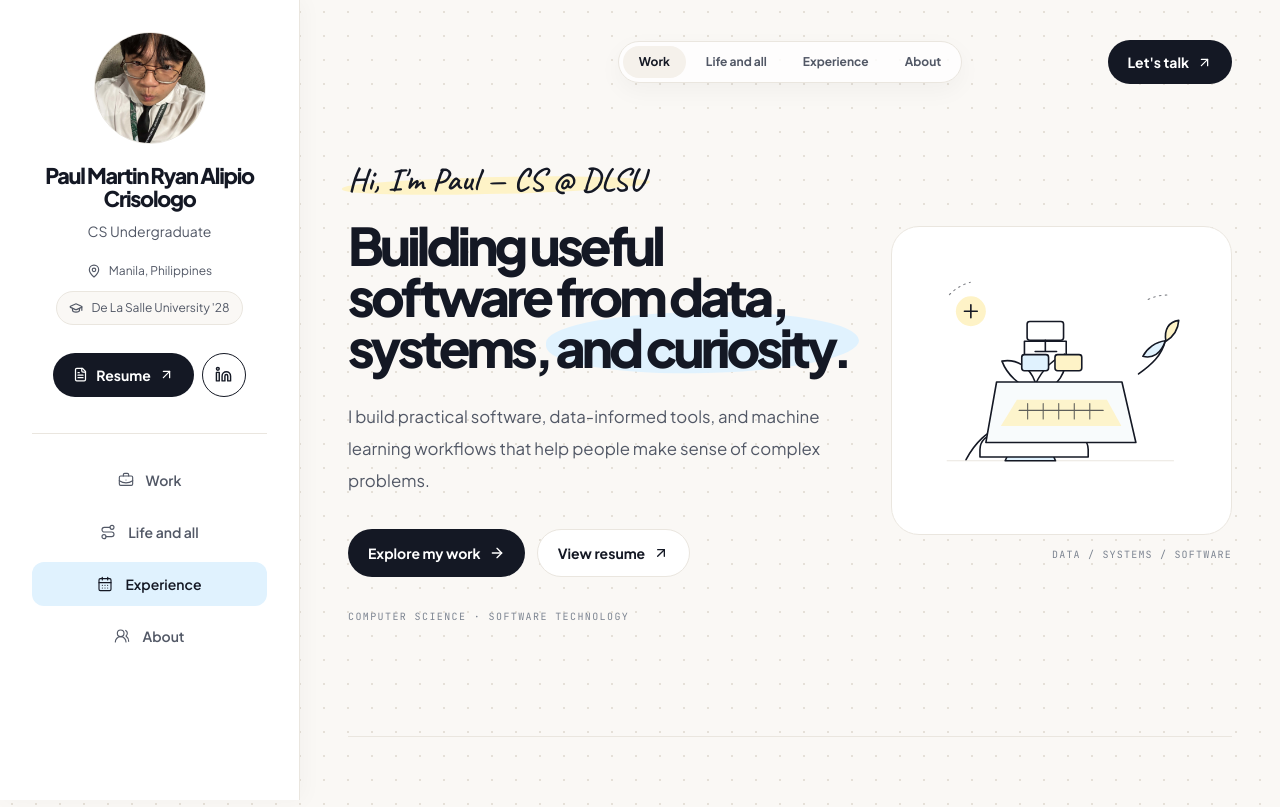
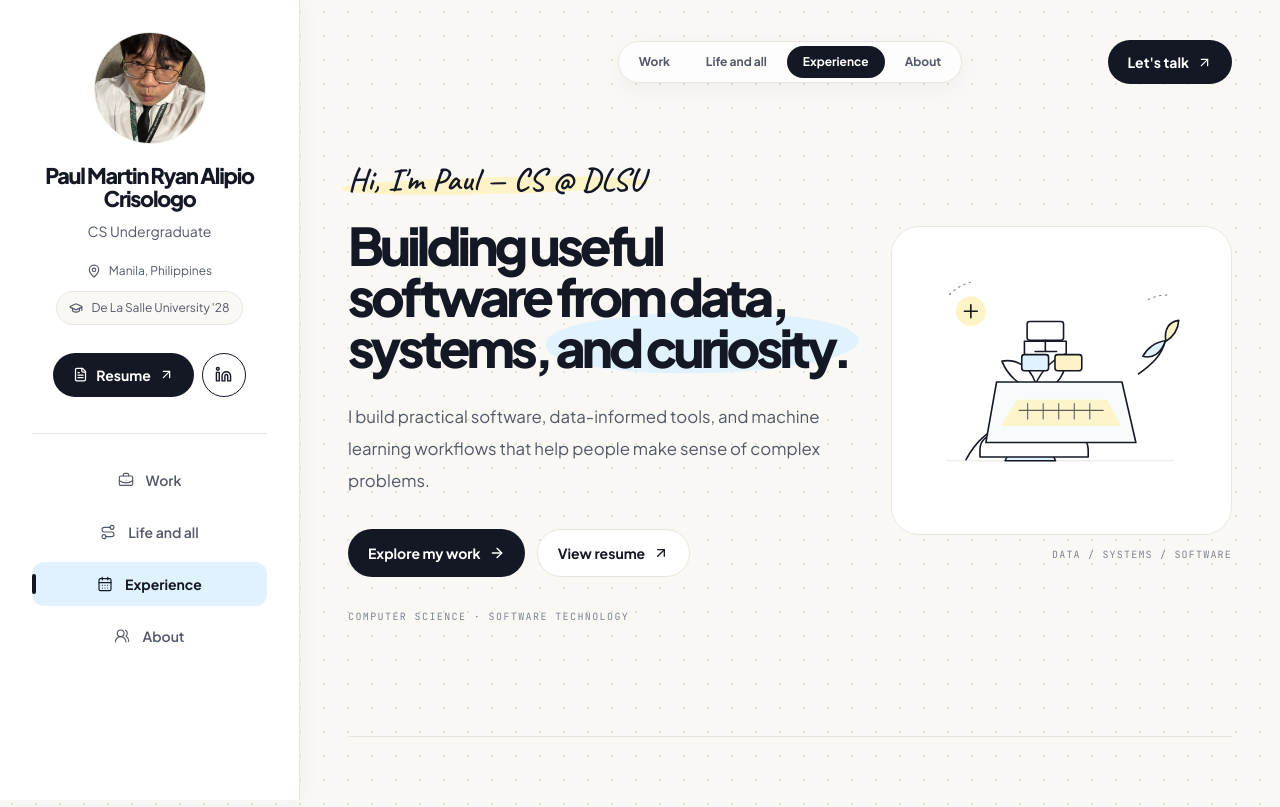
Before and after one commit to isthatpaul/Portfolio, a Next.js app: page / in a window 1280 px wide. Shown: the top 807 px of the page. Built offline with nearby package versions, Linux system fonts and the light colour scheme.

Commit message:
fix(nav): accurately highlight active tab across routes and scroll sections

```diff
--- a/src/components/layout/Navbar.tsx
+++ b/src/components/layout/Navbar.tsx
@@ -1,11 +1,11 @@
 "use client";
 
 import { ArrowUpRight } from "lucide-react";
-import { usePathname } from "next/navigation";
 import { portfolioData, sitePath } from "@/data/portfolio";
+import { useActiveNav } from "@/components/layout/useActiveNav";
 
 export function Navbar() {
-  const pathname = usePathname();
+  const activeHref = useActiveNav();
 
   return (
     <div className="mb-10 hidden grid-cols-[minmax(0,1fr)_auto_minmax(0,1fr)] items-center gap-4 lg:grid">
@@ -13,12 +13,12 @@ export function Navbar() {
 
       <nav aria-label="Primary portfolio navigation" className="flex items-center gap-1 rounded-full border border-line bg-white/80 p-1 shadow-card">
         {portfolioData.topNavigation.map((item) => {
-          const isActive = pathname === item.href;
+          const isActive = activeHref === item.href;
 
           return (
             <a
               aria-current={isActive ? "page" : undefined}
-              className={`whitespace-nowrap rounded-full px-4 py-2 text-xs font-bold transition-colors duration-200 ${isActive ? "bg-[#F5F1EB] text-ink" : "text-muted hover:bg-[#F5F1EB] hover:text-ink"}`}
+              className={`whitespace-nowrap rounded-full px-4 py-2 text-xs font-bold transition-colors duration-200 ${isActive ? "bg-[#141824] text-white" : "text-muted hover:bg-[#F5F1EB] hover:text-ink"}`}
               href={sitePath(item.href)}
               key={item.href}
             >
--- a/src/components/layout/ProfileSidebar.tsx
+++ b/src/components/layout/ProfileSidebar.tsx
@@ -1,46 +1,15 @@
 "use client";
 
-import { useEffect, useState } from "react";
+import { useState } from "react";
 import { ArrowUpRight, FileText, Linkedin, MapPin, GraduationCap } from "lucide-react";
 import Image from "next/image";
-import { usePathname } from "next/navigation";
 import { portfolioData, sitePath } from "@/data/portfolio";
 import { Icon } from "@/components/ui/Icon";
+import { useActiveNav } from "@/components/layout/useActiveNav";
 
 export function ProfileSidebar() {
-  const pathname = usePathname();
-  const [activeSection, setActiveSection] = useState<string>(pathname === "/" ? "/" : pathname);
+  const activeSection = useActiveNav();
   const [avatarFailed, setAvatarFailed] = useState(false);
-
-  useEffect(() => {
-    if (pathname !== "/") {
-      setActiveSection(pathname);
-      return;
-    }
-
-    const sections = portfolioData.topNavigation
-      .filter((item) => item.href.startsWith("/#"))
-      .map((item) => document.querySelector(item.href.slice(1)))
-      .filter((section): section is Element => Boolean(section));
-
-    if (!sections.length) return;
-
-    const observer = new IntersectionObserver(
-      (entries) => {
-        const visible = entries
-          .filter((entry) => entry.isIntersecting)
-          .sort((a, b) => b.intersectionRatio - a.intersectionRatio)[0];
-
-        if (visible?.target.id) {
-          setActiveSection(`/#${visible.target.id}`);
-        }
-      },
-      { rootMargin: "-18% 0px -68%", threshold: [0.08, 0.3, 0.6] },
-    );
-
-    sections.forEach((section) => observer.observe(section));
-    return () => observer.disconnect();
-  }, [pathname]);
 
   return (
     <>
@@ -101,7 +70,7 @@ export function ProfileSidebar() {
                   <li key={item.href}>
                     <a
                       aria-current={isActive ? "page" : undefined}
-                      className={`flex min-h-11 items-center justify-center gap-3 rounded-xl px-3 text-sm font-semibold transition-colors duration-200 ${isActive ? "bg-accent text-ink" : "text-muted hover:bg-[#F8F5F0] hover:text-ink"}`}
+                      className={`relative flex min-h-11 items-center justify-center gap-3 rounded-xl px-3 text-sm transition-colors duration-200 ${isActive ? "bg-accent font-bold text-ink before:absolute before:left-0 before:top-1/2 before:h-5 before:w-1 before:-translate-y-1/2 before:rounded-full before:bg-[#141824]" : "font-semibold text-muted hover:bg-[#F8F5F0] hover:text-ink"}`}
                       href={sitePath(item.href)}
                     >
                       <Icon name={item.icon} size={16} />
@@ -131,7 +100,12 @@ export function ProfileSidebar() {
             const isActive = activeSection === item.href;
 
             return (
-              <a className={`flex min-h-10 shrink-0 items-center rounded-full px-3 text-xs font-semibold ${isActive ? "bg-accent text-ink" : "text-muted"}`} href={sitePath(item.href)} key={item.href}>
+              <a
+                aria-current={isActive ? "page" : undefined}
+                className={`flex min-h-10 shrink-0 items-center rounded-full px-3 text-xs transition-colors duration-200 ${isActive ? "bg-accent font-bold text-ink" : "font-semibold text-muted"}`}
+                href={sitePath(item.href)}
+                key={item.href}
+              >
                 {item.label}
               </a>
             );
--- /dev/null
+++ b/src/components/layout/useActiveNav.ts
@@ -0,0 +1,66 @@
+"use client";
+
+import { useEffect, useState } from "react";
+import { usePathname } from "next/navigation";
+
+const staticBasePath = (process.env.NEXT_PUBLIC_BASE_PATH ?? "").replace(/\/$/, "");
+const EXPERIENCE_HASH = "#experience";
+
+/** Strip the configured basePath and any trailing slash so routes compare cleanly. */
+export function normalizePathname(pathname: string | null) {
+  let path = pathname ?? "/";
+
+  if (staticBasePath && (path === staticBasePath || path.startsWith(`${staticBasePath}/`))) {
+    path = path.slice(staticBasePath.length);
+  }
+
+  path = path.replace(/\/+$/, "");
+  return path === "" ? "/" : path;
+}
+
+/**
+ * Returns the `href` of the navigation item that should be highlighted.
+ * - `/about` and `/life` match their routes.
+ * - `/#experience` is active on `/` when the hash targets it or the section is in view.
+ * - `/` (Work) is active on `/` only when Experience is not.
+ */
+export function useActiveNav() {
+  const path = normalizePathname(usePathname());
+  const isHome = path === "/";
+  const [experienceActive, setExperienceActive] = useState(false);
+
+  useEffect(() => {
+    if (!isHome) {
+      setExperienceActive(false);
+      return;
+    }
+
+    const syncHash = () => {
+      if (window.location.hash === EXPERIENCE_HASH) setExperienceActive(true);
+    };
+    syncHash();
+    window.addEventListener("hashchange", syncHash);
+
+    const section = document.getElementById(EXPERIENCE_HASH.slice(1));
+    let observer: IntersectionObserver | undefined;
+
+    if (section) {
+      // Once the user scrolls, visibility of the section governs the highlight.
+      observer = new IntersectionObserver(
+        ([entry]) => setExperienceActive(entry.isIntersecting),
+        { rootMargin: "-35% 0px -45% 0px", threshold: 0 },
+      );
+      observer.observe(section);
+    }
+
+    return () => {
+      window.removeEventListener("hashchange", syncHash);
+      observer?.disconnect();
+    };
+  }, [isHome]);
+
+  if (path === "/about") return "/about";
+  if (path === "/life") return "/life";
+  if (isHome) return experienceActive ? "/#experience" : "/";
+  return null;
+}
```
